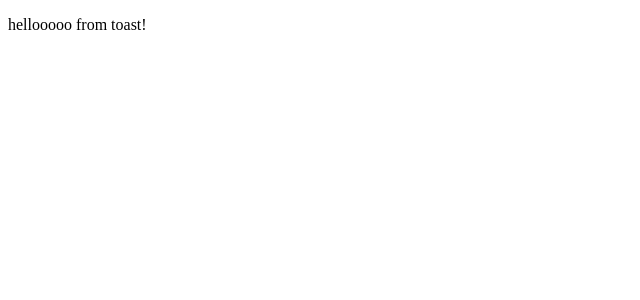
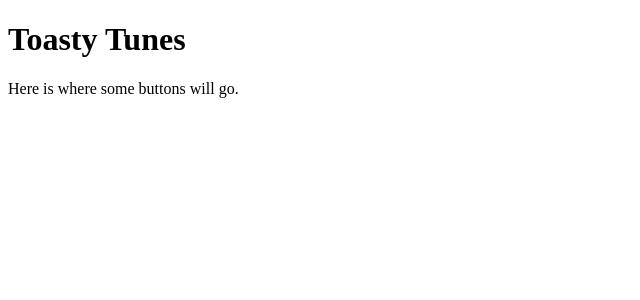
Before and after one commit to kingdomlevel/toast, a React (Create React App) app in the folder client/: page / in a window 1280 px wide. Shown: the top 300 px of the page, without its empty margins (0-640 px from the left). Built offline with nearby package versions, Linux system fonts and the light colour scheme.

Commit message:
10: Created AppTitle & GameConnect components. Added Router to App

```diff
--- a/client/src/App.js
+++ b/client/src/App.js
@@ -1,8 +1,13 @@
+import { BrowserRouter as Router, Route, Switch } from "react-router-dom";
+import HomeContainer from './components/home/HomeContainer';
+
 function App() {
   return (
-    <div className="App">
-      <p> hellooooo from toast! </p>
-    </div>
+    <Router>
+      <Route exact path="/">
+        <HomeContainer/>
+      </Route>
+    </Router>
   );
 }
 
--- /dev/null
+++ b/client/src/components/home/AppTitle.js
@@ -0,0 +1,8 @@
+function AppTitle() {
+
+  return (
+    <h1>Toasty Tunes</h1>
+  )
+
+}
+export default AppTitle;
--- /dev/null
+++ b/client/src/components/home/GameConnect.js
@@ -0,0 +1,8 @@
+function GameConnect() {
+
+  return (
+    <p>Here is where some buttons will go.</p>
+  )
+
+}
+export default GameConnect;
--- a/client/src/components/home/HomeContainer.js
+++ b/client/src/components/home/HomeContainer.js
@@ -0,0 +1,15 @@
+import AppTitle from './AppTitle';
+import GameConnect from './GameConnect';
+
+function HomeContainer(){
+
+  return(
+    <div>
+    <AppTitle/>
+    <GameConnect/>
+    </div>
+  );
+
+}
+
+export default HomeContainer;
```
Also changed, not shown: 2 other files (tests, documents, lock files or other folders).
